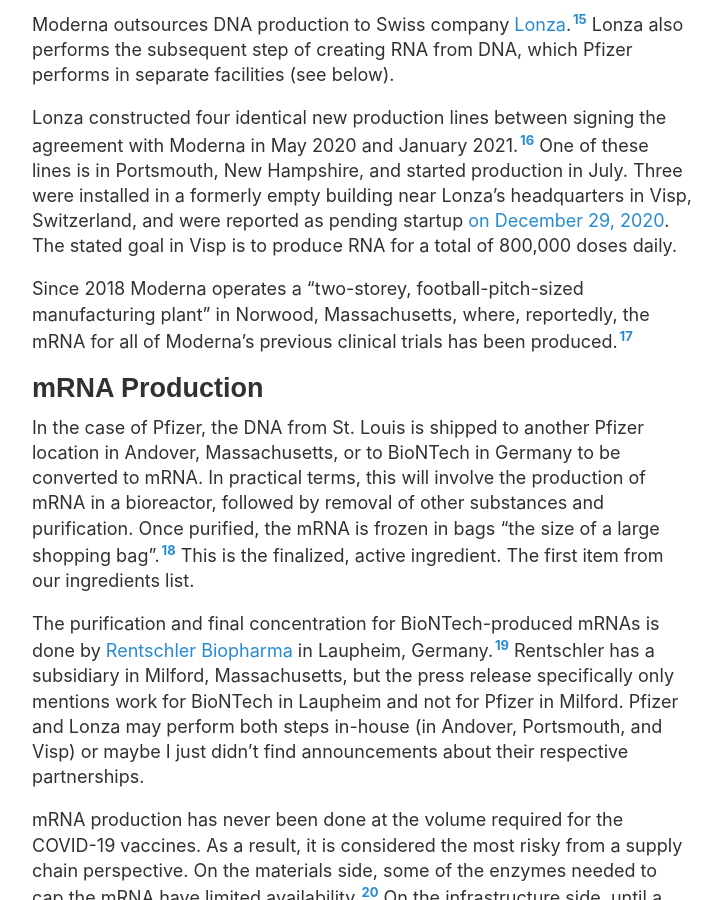
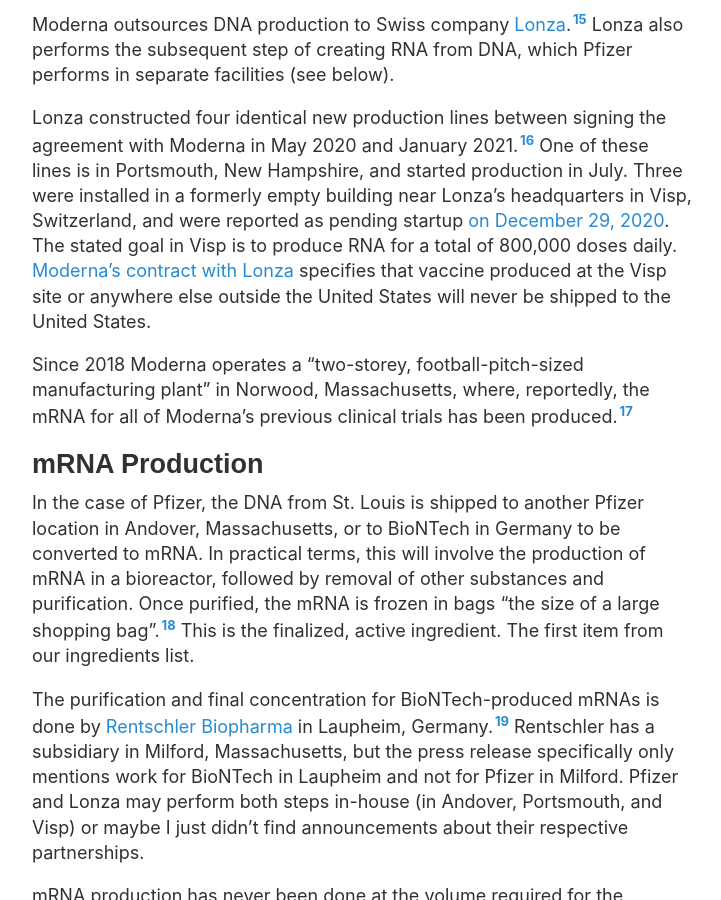
Before and after one commit to jonemo/blog.jonasneubert.com, a Jekyll site: the page built from _posts/2021-01-10-exploring-the-supply-chain-of-the-pfizer-biontech-and-moderna-covid-19-vaccines.md, in a window 1280 px wide and 900 px high, scrolled down 8459 px. Shown: the whole window, without its empty margins (70-791 px from the left). Built offline with Jekyll 4.4.1, drawn with Linux system fonts in a browser that asks for light colours.

Commit message:
[post] supply chain: No deliveries from Visp to US (Bill Busa)

```diff
--- a/_posts/2021-01-10-exploring-the-supply-chain-of-the-pfizer-biontech-and-moderna-covid-19-vaccines.md
+++ b/_posts/2021-01-10-exploring-the-supply-chain-of-the-pfizer-biontech-and-moderna-covid-19-vaccines.md
@@ -327,7 +327,7 @@
 
 Moderna outsources DNA production to Swiss company [Lonza](https://www.lonza.com).[^15] Lonza also performs the subsequent step of creating RNA from DNA, which Pfizer performs in separate facilities (see below).
 
-Lonza constructed four identical new production lines between signing the agreement with Moderna in May 2020 and January 2021.[^16] One of these lines is in Portsmouth, New Hampshire, and started production in July. Three were installed in a formerly empty building near Lonza’s headquarters in Visp, Switzerland, and were reported as pending startup [on December 29, 2020](https://new.rro.ch/story/lonza-startet-produktion-von-coronaimpfstoff/12958). The stated goal in Visp is to produce RNA for a total of 800,000 doses daily.
+Lonza constructed four identical new production lines between signing the agreement with Moderna in May 2020 and January 2021.[^16] One of these lines is in Portsmouth, New Hampshire, and started production in July. Three were installed in a formerly empty building near Lonza’s headquarters in Visp, Switzerland, and were reported as pending startup [on December 29, 2020](https://new.rro.ch/story/lonza-startet-produktion-von-coronaimpfstoff/12958). The stated goal in Visp is to produce RNA for a total of 800,000 doses daily. [Moderna’s contract with Lonza](https://www.sec.gov/Archives/edgar/data/1682852/000168285220000023/lonzamodernagltafullye.htm) specifies that vaccine produced at the Visp site or anywhere else outside the United States will never be shipped to the United States.
 
 Since 2018 Moderna operates a “two-storey, football-pitch-sized manufacturing plant” in Norwood, Massachusetts, where, reportedly, the mRNA for all of Moderna’s previous clinical trials has been produced.[^17]
 
```
